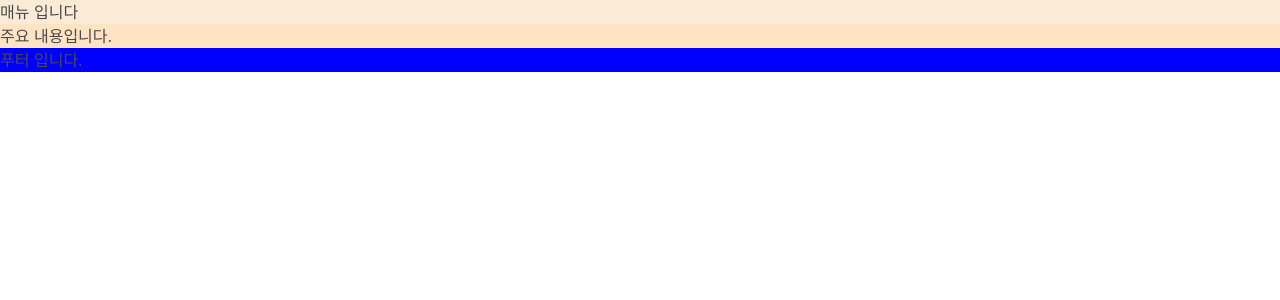
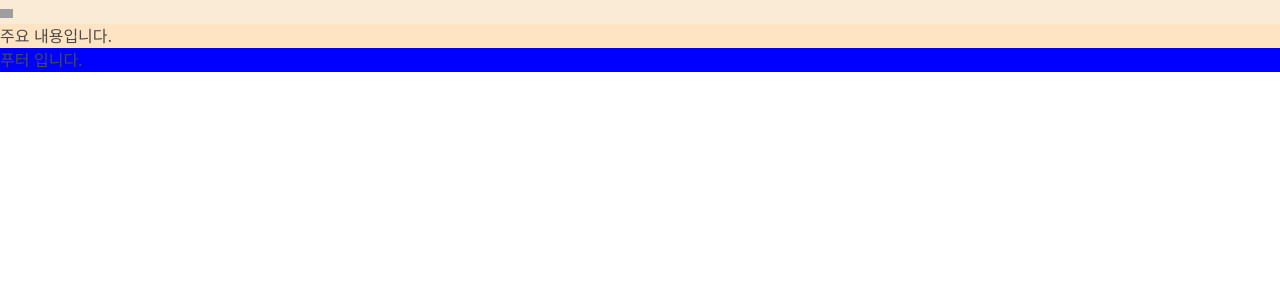
Before and after one commit to leubenia/gonwed, a Flask app: page / in a window 1280 px wide. Shown: the part 24-324 px from the top of the page. Run offline with Flask 2, Linux system fonts and the light colour scheme; some libraries are stand-ins or nearby versions; grey boxes are pictures that could not be loaded.

Commit message:
로그인 매뉴 살짝수정

```diff
--- a/templates/index.html
+++ b/templates/index.html
@@ -63,7 +63,14 @@
     <body class="wrapper">
 
         <header w3-include-html = "header" class="head"></header>
-        <div class="menu">매뉴 입니다</div>
+        <div class="menu">
+
+            {%if userid%}
+            <span style="color: blue; font-size:0.9rem" >{{userid}}님 <br>환영합니다</span>  <br>
+            {%else%}
+            <a href="/login_main"><img src="../static/img/key.png" alt="key" style="width: 1%;"></a>
+            {%endif%}
+        </div>
         <div class="set">주요 내용입니다.</div>
 
         <script>
```
